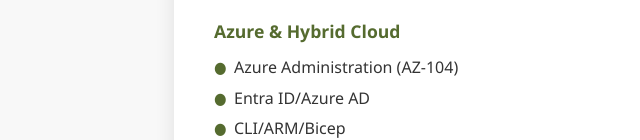
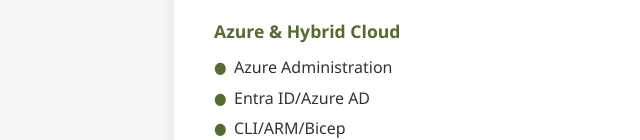
Before and after one commit to adeboyefrancis/my-resume-html, a plain HTML site: page index.html in a window 1280 px wide. Shown: the part 666-806 px from the top of the page, 16-656 px from the left. Drawn offline with Linux system fonts and the light colour scheme.

Commit message:
updated resume public

```diff
--- a/index.html
+++ b/index.html
@@ -327,7 +327,7 @@
                         <div class="skills-category">
                             <h4>Azure & Hybrid Cloud</h4>
                             <ul>
-                                <li>Azure Administration (AZ-104)</li>
+                                <li>Azure Administration</li>
                                 <li>Entra ID/Azure AD</li>
                                 <li>CLI/ARM/Bicep</li>
                                 <li>Azure Groups</li>
```
